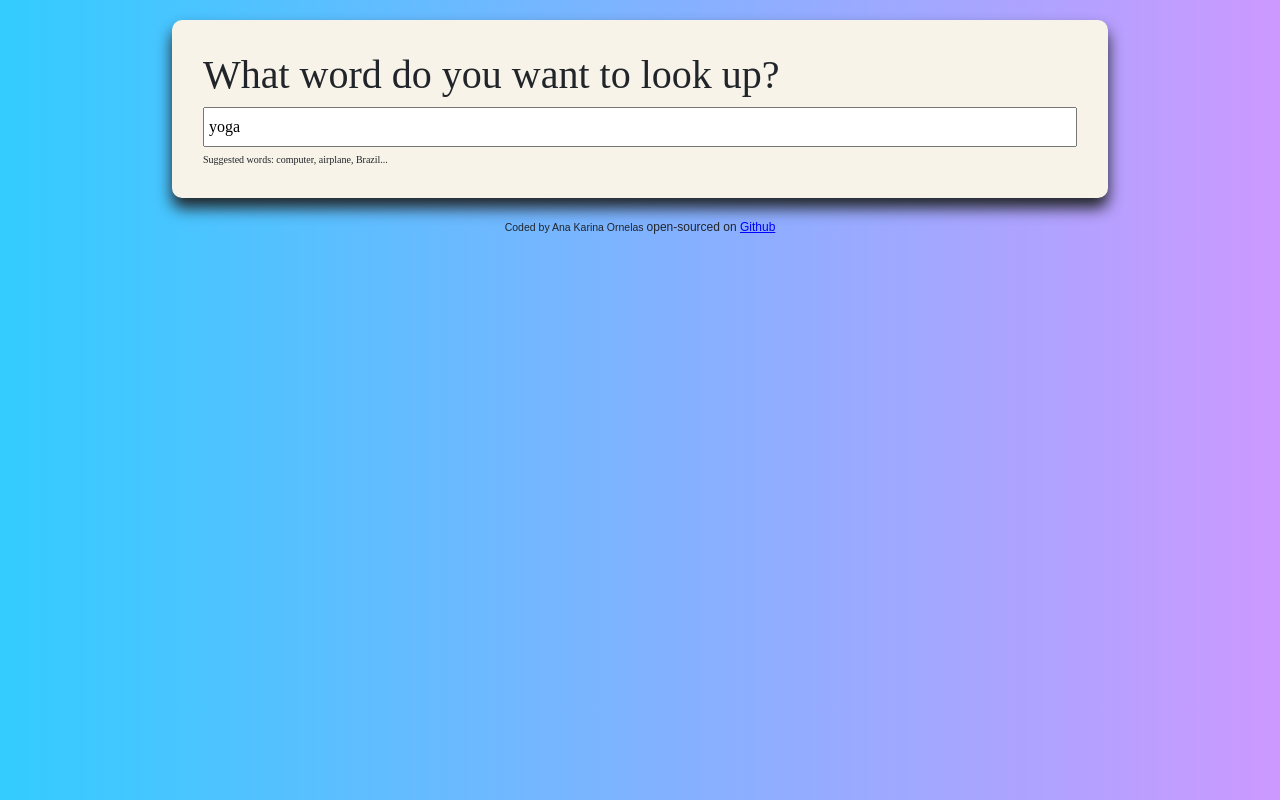
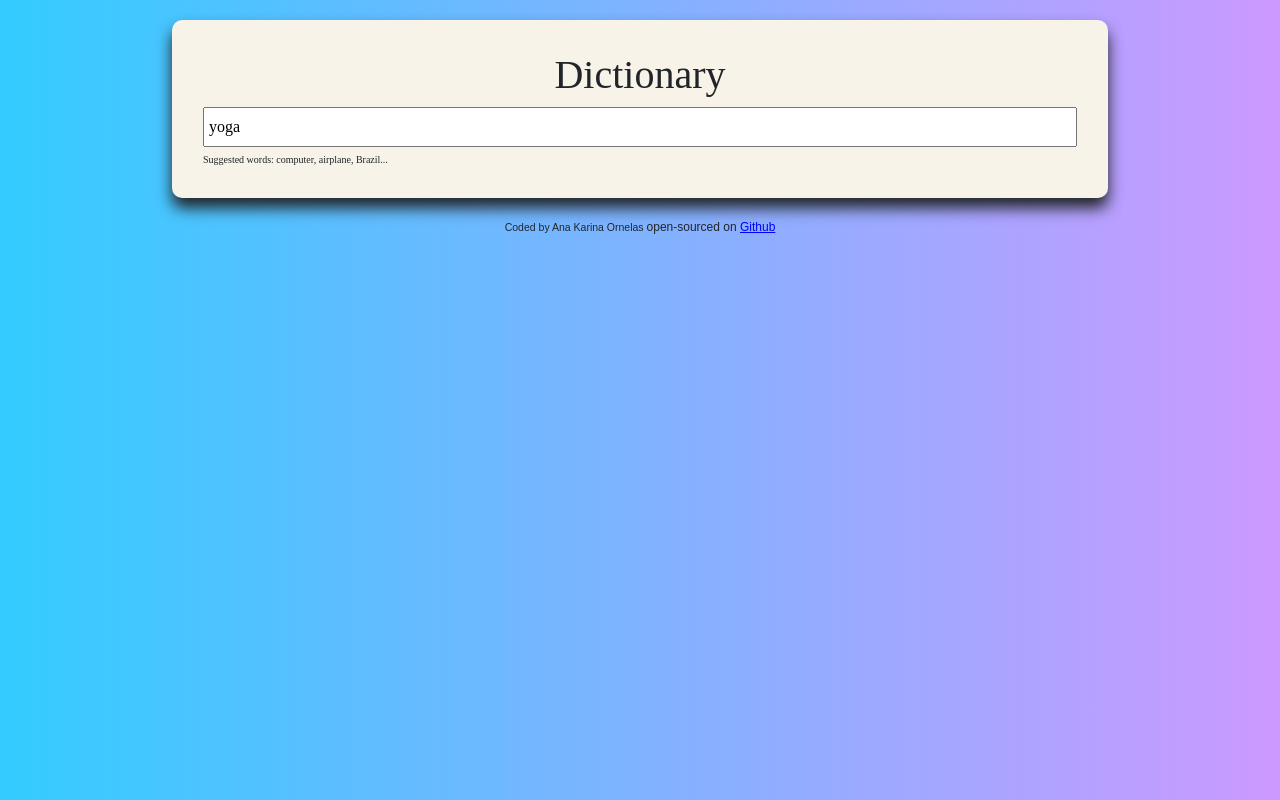
Before and after one commit to karinaornelas24/dictionary-project, a React (Create React App) app: page / in a window 1280 px wide. Built offline with nearby package versions, Linux system fonts and the light colour scheme; no server answers.

Commit message:
h1 changes

```diff
--- a/src/Dictionary.css
+++ b/src/Dictionary.css
@@ -16,3 +16,7 @@
   font-size: 10px;
   margin-top: 5px;
 }
+
+.Dictionary h1 {
+  text-align: center;
+}
--- a/src/Dictionary.js
+++ b/src/Dictionary.js
@@ -47,7 +47,7 @@ export default function Dictionary(props) {
     return (
       <div className="Dictionary">
         <section>
-          <h1>What word do you want to look up?</h1>
+          <h1>Dictionary</h1>
           <form onSubmit={handleSubmit}>
             <input
               type="search"
```
